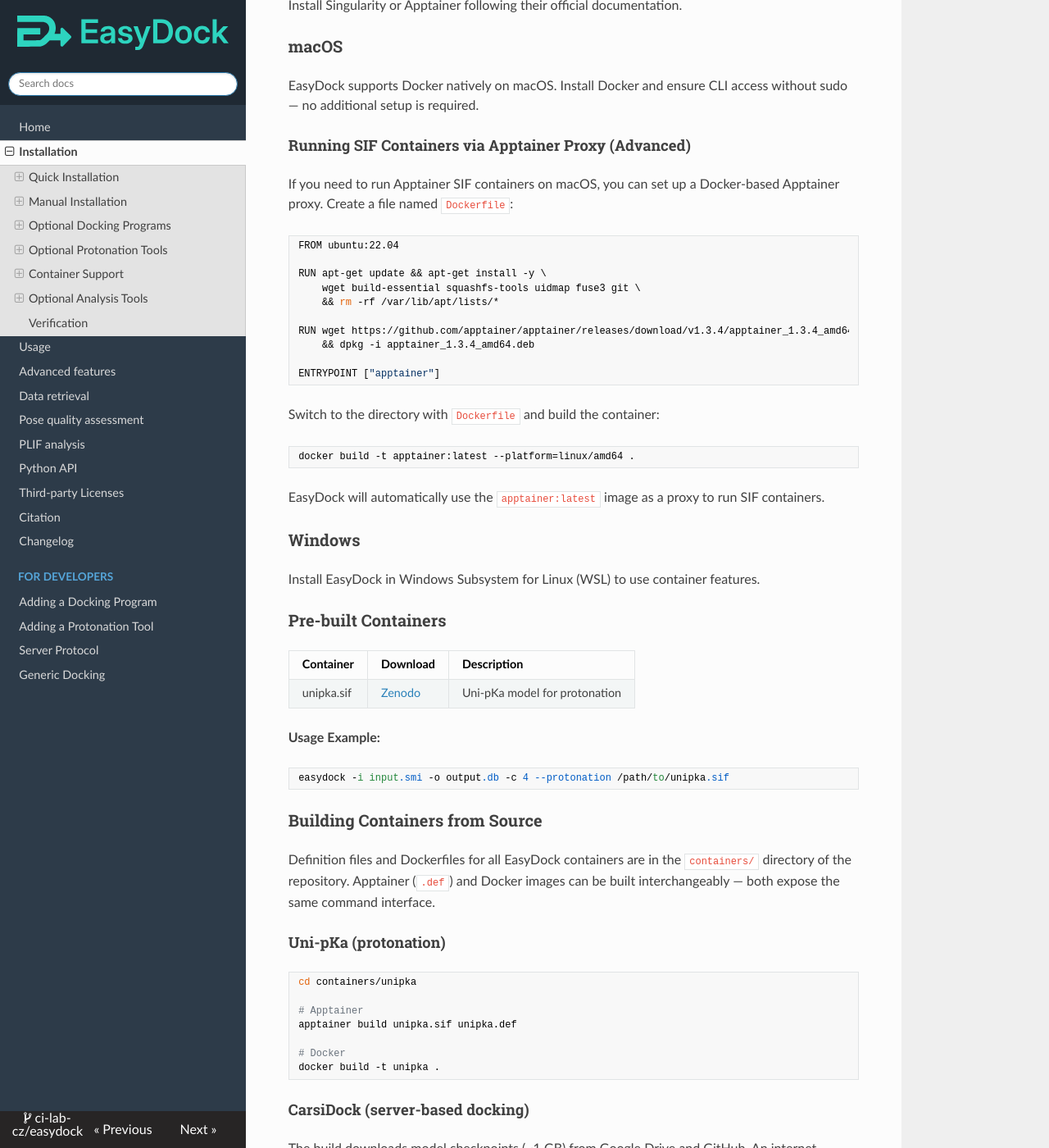
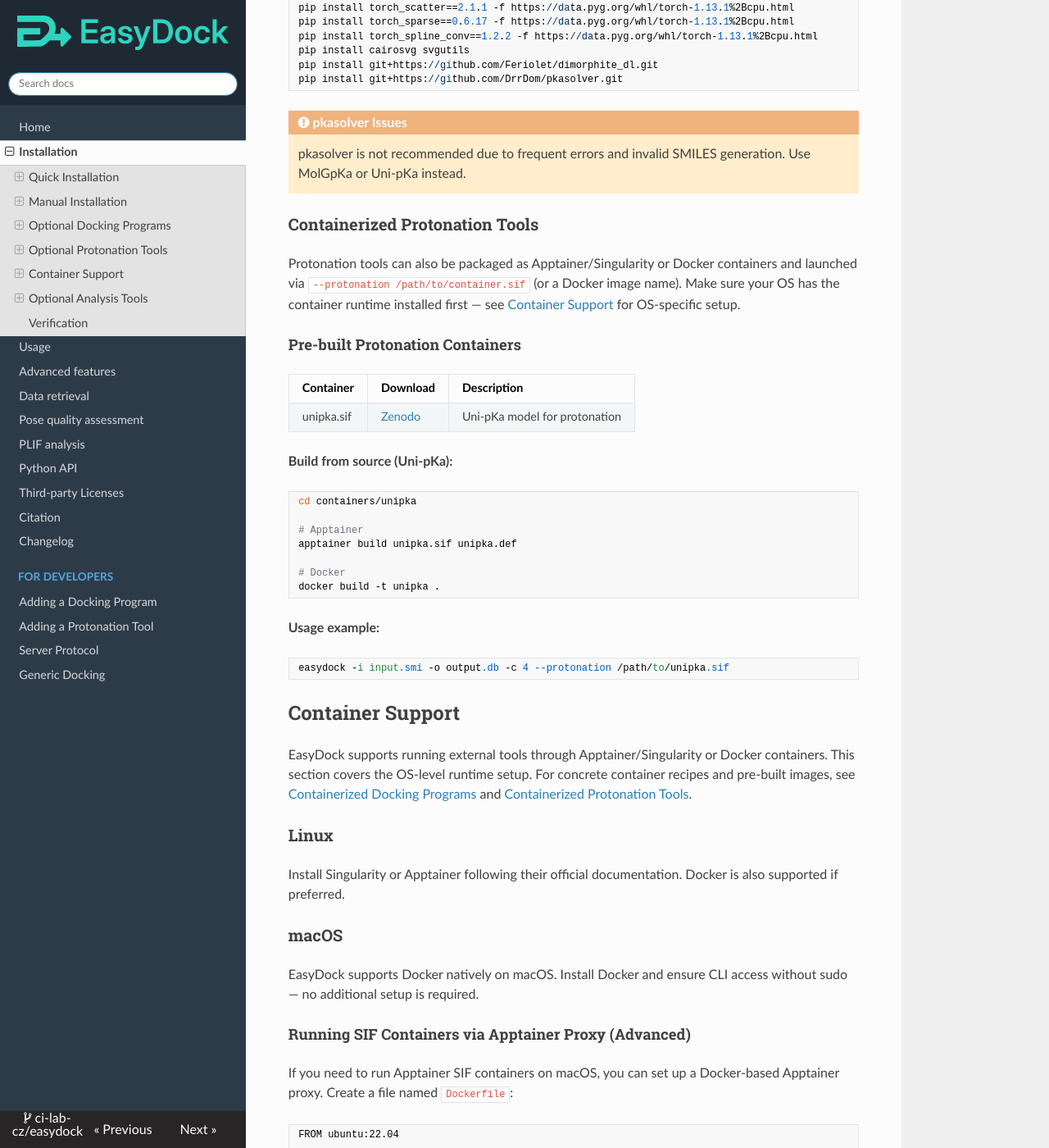
Before and after one commit to ci-lab-cz/easydock, an MkDocs documentation site: the page built from docs/installation.md, in a window 1280 px wide and 1400 px high, scrolled down 2650 px. Shown: the whole window at 82% size. Built offline with MkDocs 1.6.1, drawn with Linux system fonts in a browser that asks for light colours; nearby versions of some CDN libraries; some of the changed text lies outside the part shown.

Commit message:
Update installation container docs

````diff
--- a/docs/installation.md
+++ b/docs/installation.md
@@ -73,6 +73,24 @@
 
 Vina-GPU, QVina2-GPU, and QVinaW-GPU installation at [https://github.com/DeltaGroupNJUPT/Vina-GPU-2.1](https://github.com/DeltaGroupNJUPT/Vina-GPU-2.1)
 
+#### Pre-built Docking Containers
+
+**CarsiDock:**
+
+The build downloads model checkpoints (~1 GB) from Google Drive and GitHub. An internet connection is required.
+
+```bash
+cd containers/carsidock
+
+# Apptainer
+apptainer build carsidock.sif carsidock_server.def
+
+# Docker
+docker build -t carsidock .
+```
+
+Other server-based containers (SurfDock and Vina-GPU) are created in the same way from the corresponding receipt files. Vina-GPU server will include both CPU and GPU Vina family programs (Vina, QVina2 and QVina-W).
+
 ## Optional Protonation Tools
 
 ### MolGpKa (Recommended)
@@ -111,13 +129,39 @@
 !!! warning "pkasolver Issues"
     pkasolver is not recommended due to frequent errors and invalid SMILES generation. Use MolGpKa or Uni-pKa instead.
 
+### Containerized Protonation Tools
+
+Protonation tools can also be packaged as Apptainer/Singularity or Docker containers and launched via `--protonation /path/to/container.sif` (or a Docker image name). Make sure your OS has the container runtime installed first — see [Container Support](#container-support) for OS-specific setup.
+
+#### Pre-built Protonation Containers
+
+| Container | Download | Description |
+|-----------|----------|-------------|
+| unipka.sif | [Zenodo](https://doi.org/10.5281/zenodo.17506577) | Uni-pKa model for protonation |
+
+**Build from source (Uni-pKa):**
+```bash
+cd containers/unipka
+
+# Apptainer
+apptainer build unipka.sif unipka.def
+
+# Docker
+docker build -t unipka .
+```
+
+**Usage example:**
+```bash
+easydock -i input.smi -o output.db -c 4 --protonation /path/to/unipka.sif
+```
+
 ## Container Support
 
-EasyDock supports running external tools through Singularity/Apptainer containers.
+EasyDock supports running external tools through Apptainer/Singularity or Docker containers. This section covers the OS-level runtime setup. For concrete container recipes and pre-built images, see [Containerized Docking Programs](#containerized-docking-programs) and [Containerized Protonation Tools](#containerized-protonation-tools).
 
 ### Linux
 
-Install Singularity or Apptainer following their official documentation.
+Install Singularity or Apptainer following their official documentation. Docker is also supported if preferred.
 
 ### macOS
 
@@ -152,58 +196,6 @@
 
 Install EasyDock in Windows Subsystem for Linux (WSL) to use container features.
 
-### Pre-built Containers
-
-| Container | Download | Description |
-|-----------|----------|-------------|
-| unipka.sif | [Zenodo](https://doi.org/10.5281/zenodo.17506577) | Uni-pKa model for protonation |
-
-**Usage Example:**
-```bash
-easydock -i input.smi -o output.db -c 4 --protonation /path/to/unipka.sif
-```
-
-### Building Containers from Source
-
-Definition files and Dockerfiles for all EasyDock containers are in the `containers/` directory of the repository. Apptainer (`.def`) and Docker images can be built interchangeably — both expose the same command interface.
-
-#### Uni-pKa (protonation)
-
-```bash
-cd containers/unipka
-
-# Apptainer
-apptainer build unipka.sif unipka.def
-
-# Docker
-docker build -t unipka .
-```
-
-#### CarsiDock (server-based docking)
-
-The build downloads model checkpoints (~1 GB) from Google Drive and GitHub. An internet connection is required.
-
-```bash
-cd containers/carsidock
-
-# Apptainer
-apptainer build carsidock.sif carsidock_server.def
-
-# Docker
-docker build -t carsidock .
-```
-
-#### Vina-GPU Server (server-based docking)
-
-The build downloads CPU and GPU binaries and Boost from source. Requires an internet connection.
-
-```bash
-cd containers/vinagpu
-
-# Apptainer only (no Dockerfile provided)
-apptainer build vinagpu.sif vinagpu_server.def
-```
-
 ## Optional Analysis Tools
 
 ### PoseBusters
````
Also changed, not shown: docs/python_api.md (+1 -1 lines), docs/usage.md (+2 -2 lines).
